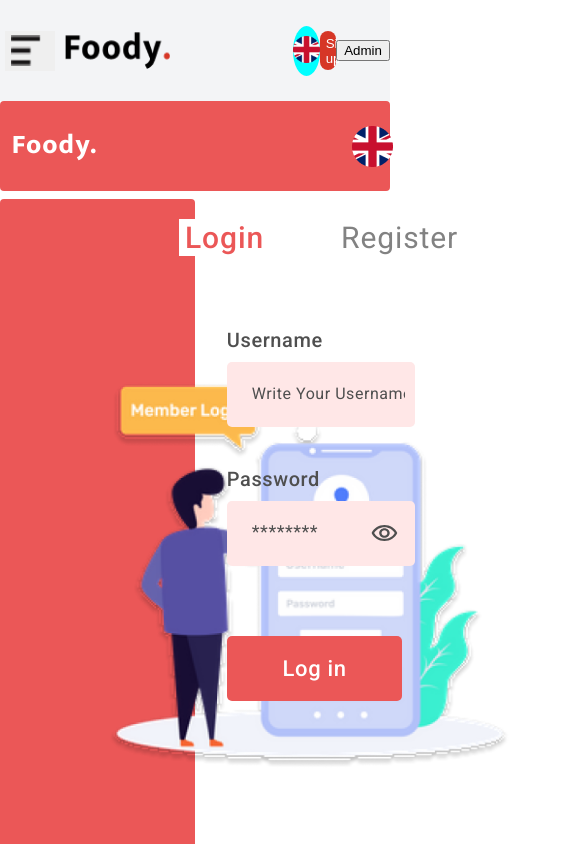
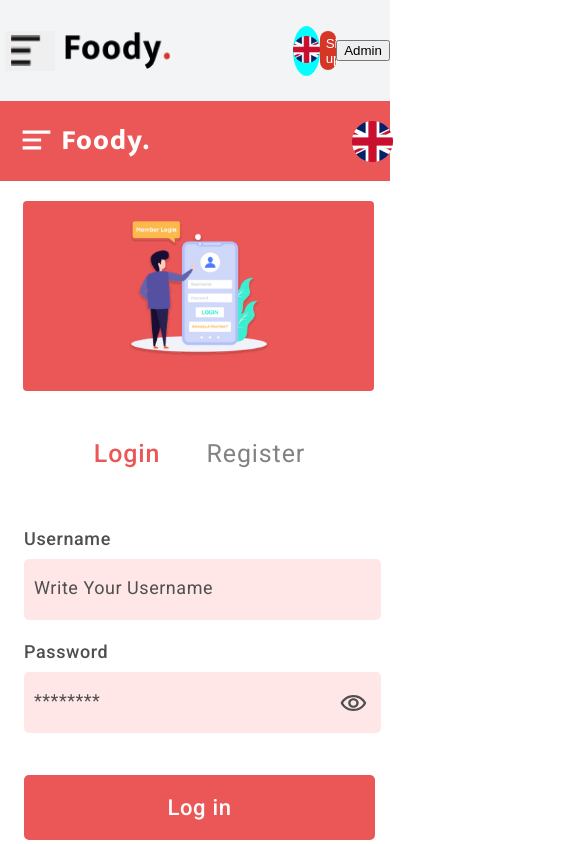
Before and after one commit to Rufat239/foody_client, a React (Create React App) app: page /loginPage in a window 390 px wide. Shown: the top 844 px of the page, 585 px wide, since content can reach past the window. Built offline with nearby package versions, Linux system fonts and the light colour scheme.

Commit message:
turn off responsiveness

```diff
--- a/src/components/Login/SubNavLogin.jsx
+++ b/src/components/Login/SubNavLogin.jsx
@@ -1,10 +1,14 @@
 import React from "react";
 import "../../style/subnavLogin.css";
 import bayraq from "../../assets/loginimages/Rectangle.png";
+import segment from '../../assets/loginimages/segment.svg';
 
 function SubNavLogin() {
   return (
     <div className="login-container">
+       <button className="login-segment">
+          <img src={segment}></img>
+        </button>
       <div className="login-title">
         <h1 className="login-name">Foody.</h1>
         <button className="login-btnLang">
--- a/src/style/login.css
+++ b/src/style/login.css
@@ -8,14 +8,19 @@
 
 .login-image {
   width: 50%;
-  height: 750px;
+  height: auto;
   border-radius: 4px;
   background: var(--Red, #EB5757);
+  display: flex;
+  align-items: flex-start;
+  justify-content: center;
 }
 
 .login-image img {
-  width: 557px;
-  padding-left: 31px;
+  width: 84%;
+  height: auto;
+  padding-left: 0;
+  vertical-align: top;
 }
 
 .login-form {
@@ -135,3 +140,81 @@
   border-radius: 5px;
 
 }
+
+@media screen and (max-width: 431px) {
+  .login-form-container {
+    display: flex;
+    margin-top: 0%;
+    flex-direction: column;
+  }
+
+  .login-image {
+    width: 90%;
+    margin-left: 6%;
+    margin-top: 5%;
+    height: 190px;
+    padding-top: 0;
+    display: flex;
+    align-items: flex-start;
+    justify-content: center;
+
+  }
+
+  .login-image img {
+    width: 56%;
+    height: auto;
+    margin-top: -13%;
+
+  }
+
+  .login-form {
+    width: 90%;
+    padding-inline: 0%;
+    margin-top: 12%;
+
+  }
+
+  .login-buttons {
+    margin-bottom: 17%;
+    gap: 34px;
+    display: flex;
+    justify-content: center;
+    margin-left: 0%;
+
+  }
+
+  .login-btnSwitch,
+  .register-btnswitch {
+    font-size: 25px;
+  }
+
+  .username-container-login label,
+  .password-container-login label {
+    font-size: 18px;
+  }
+
+  .login-submit-button {
+    margin-top: 12%;
+  }
+
+  .password-container-login {
+    margin-top: 6%;
+  }
+
+  .login-username-input input,
+  .login-password-input input {
+    width: 96%;
+    padding: 23px 10px;
+
+  }
+
+  .login-username-input ::placeholder,
+  .login-password-input ::placeholder {
+    font-size: 18px;
+    padding-left: 0px;
+
+  }
+
+
+
+}
--- a/src/style/register.css
+++ b/src/style/register.css
@@ -8,13 +8,17 @@
 
 .register-image {
     width: 50%;
-    height: 820px;
+    height: 52.5rem;
     border-radius: 4px;
     background: var(--Red, #EB5757);
+    display: flex;
+    align-items: flex-start;
+    justify-content: center;
 }
 
 .register-image img {
     width: 79%;
+    height: auto;
     padding-left: 6.875em;
     padding-top: 4.375em;
 }
@@ -125,7 +129,8 @@
     width: 28px;
     cursor: pointer;
 }
-.register-submit-button{
+
+.register-submit-button {
     border: none;
     background-color: #EB5757;
     width: 100%;
@@ -141,3 +146,80 @@
     border-radius: 5px;
 
 }
+
+@media screen and (max-width: 431px) {
+    .register-form-container {
+        display: flex;
+        margin-top: 0%;
+        flex-direction: column;
+
+    }
+
+    .register-image {
+        width: 90%;
+        margin-left: 6%;
+        margin-top: 5%;
+        height: 190px;
+        padding-top: 0;
+        display: flex;
+        align-items: flex-start;
+        justify-content: center;
+    }
+
+    .register-image img {
+        width: 42%;
+        height: auto;
+        padding-left: 0;
+        padding-top: 0;
+    }
+
+    .register-form {
+        width: 90%;
+        padding-inline: 0%;
+        margin-top: 12%;
+
+    }
+
+    .register-buttons {
+        margin-bottom: 17%;
+        gap: 34px;
+        display: flex;
+        justify-content: center;
+        margin-left: 0%;
+    }
+
+    .login-box-btnSwitch,
+    .register-box-btnswitch {
+        font-size: 25px;
+    }
+
+    .fullName-container-register label,
+    .username-container-register label,
+    .email-container-register label,
+    .password-container-register label {
+        font-size: 18px;
+    }
+
+    .register-submit-button {
+        margin-top: 12%;
+    }
+
+    .fullName-input-register input,
+    .username-input-register input,
+    .email-input-register input,
+    .register-password-input input {
+        width: 96%;
+        border: none;
+        padding: 23px 10px;
+    }
+
+    .fullName-input-register ::placeholder,
+    .username-input-register ::placeholder,
+    .email-input-register ::placeholder,
+    .register-password-input ::placeholder {
+        font-size: 18px;
+        padding-left: 0px;
+    }
+
+
+}
--- a/src/style/subnavLogin.css
+++ b/src/style/subnavLogin.css
@@ -15,11 +15,14 @@
   justify-content: space-between;
   align-items: center;
 }
+.login-segment{
+  display: none;
+}
 .login-name {
   color: var(--white, #fff);
   text-align: center;
   font-family: Mukta;
-  font-size: 27px;
+  font-size: 28px;
   font-style: normal;
   font-weight: 800;
   line-height: 24px;
@@ -37,3 +40,25 @@
   height: 0;
 
 }
+
+@media screen and (max-width: 431px){
+  .login-container{
+    width: 100%;
+    height: 80px;
+    border-radius: 0;
+
+  }
+  .login-segment{
+    display: block;
+    background-color: #eb5757;
+    border: 0;
+    width: 38px;
+    margin-left: 3%;
+  }
+  .login-segment img{
+    width: 37px;
+  }
+
+
+
+}
```
Also changed, not shown: src/assets/loginimages/segment.svg (added).
